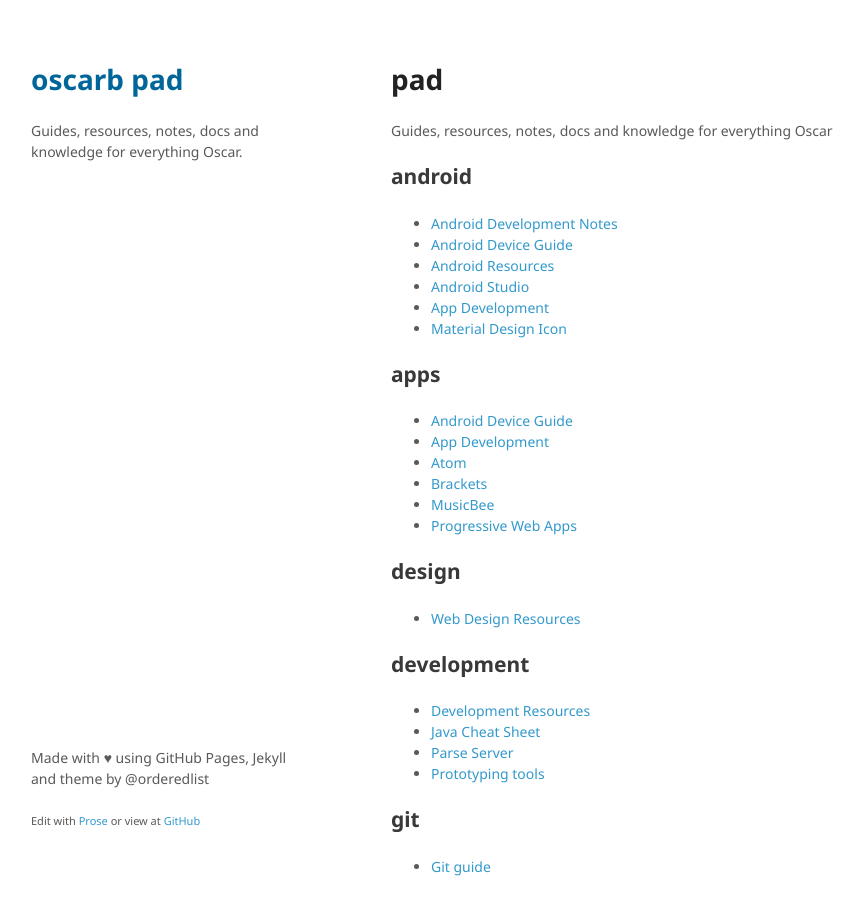
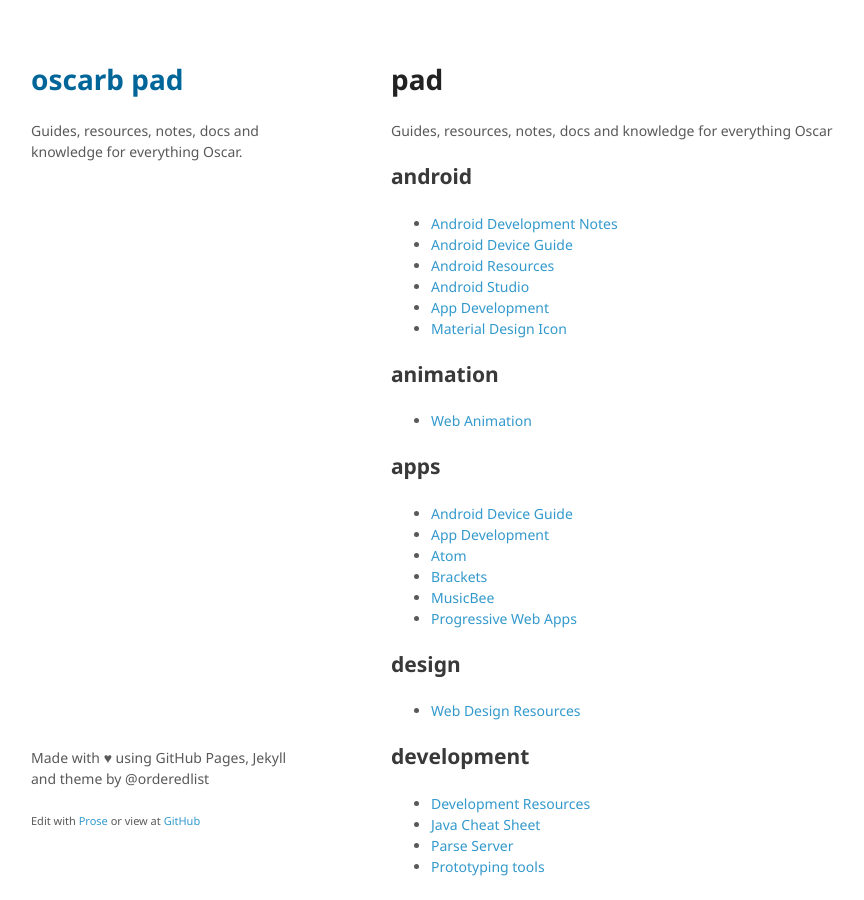
Before and after one commit to oscarb/pad, a Jekyll site: the page built from index.md, in a window 1280 px wide and 900 px high. Shown: the whole window, without its empty margins (129-993 px from the left). Built offline with Jekyll 4.4.1, drawn with Linux system fonts in a browser that asks for light colours; some web fonts are replaced.

Commit message:
Update web-animation.md

```diff
--- a/_docs/web-animation.md
+++ b/_docs/web-animation.md
@@ -1 +1,6 @@
+---
+title: Web Animation
+tags: [web, animation]
+---
+
 # Web Animation
```
